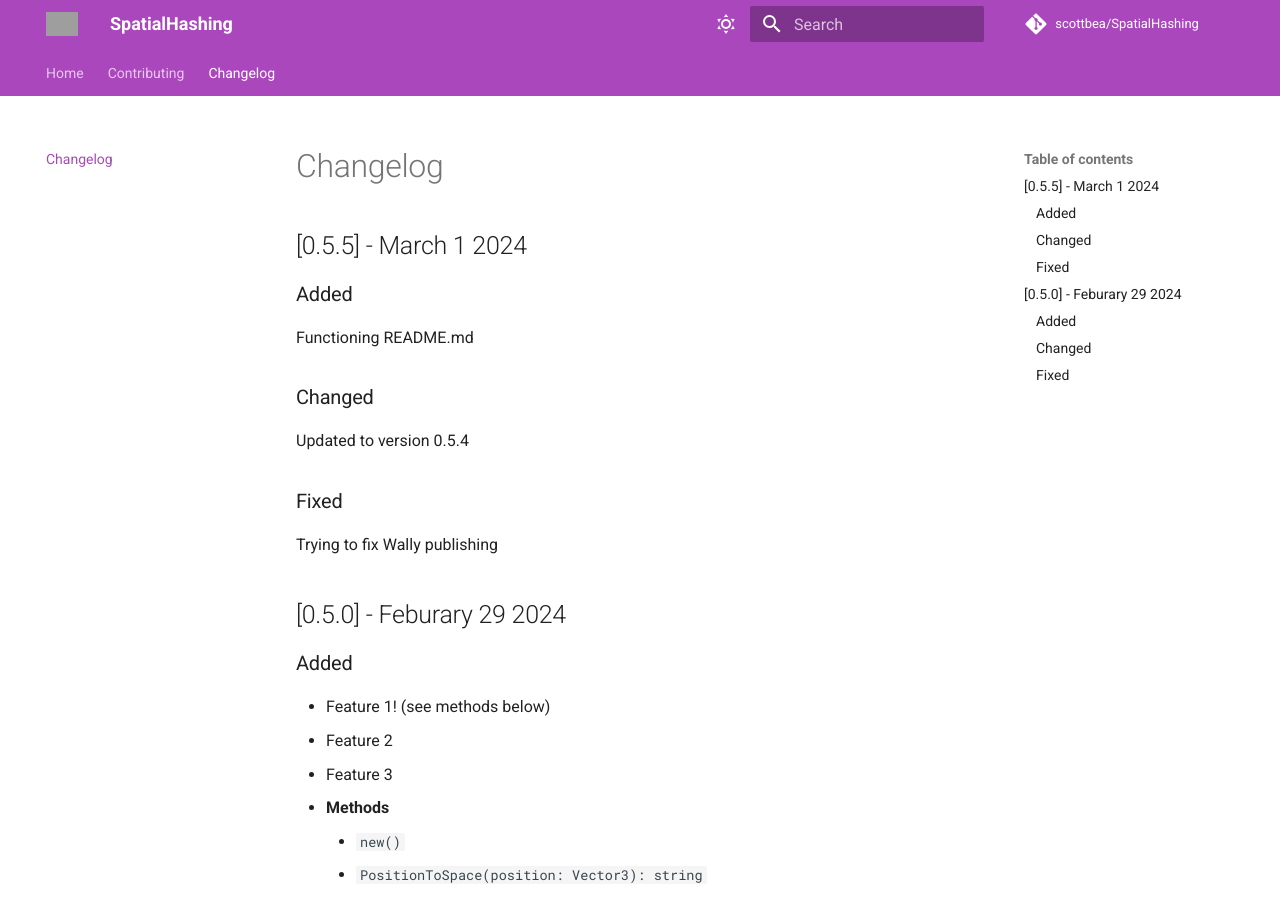
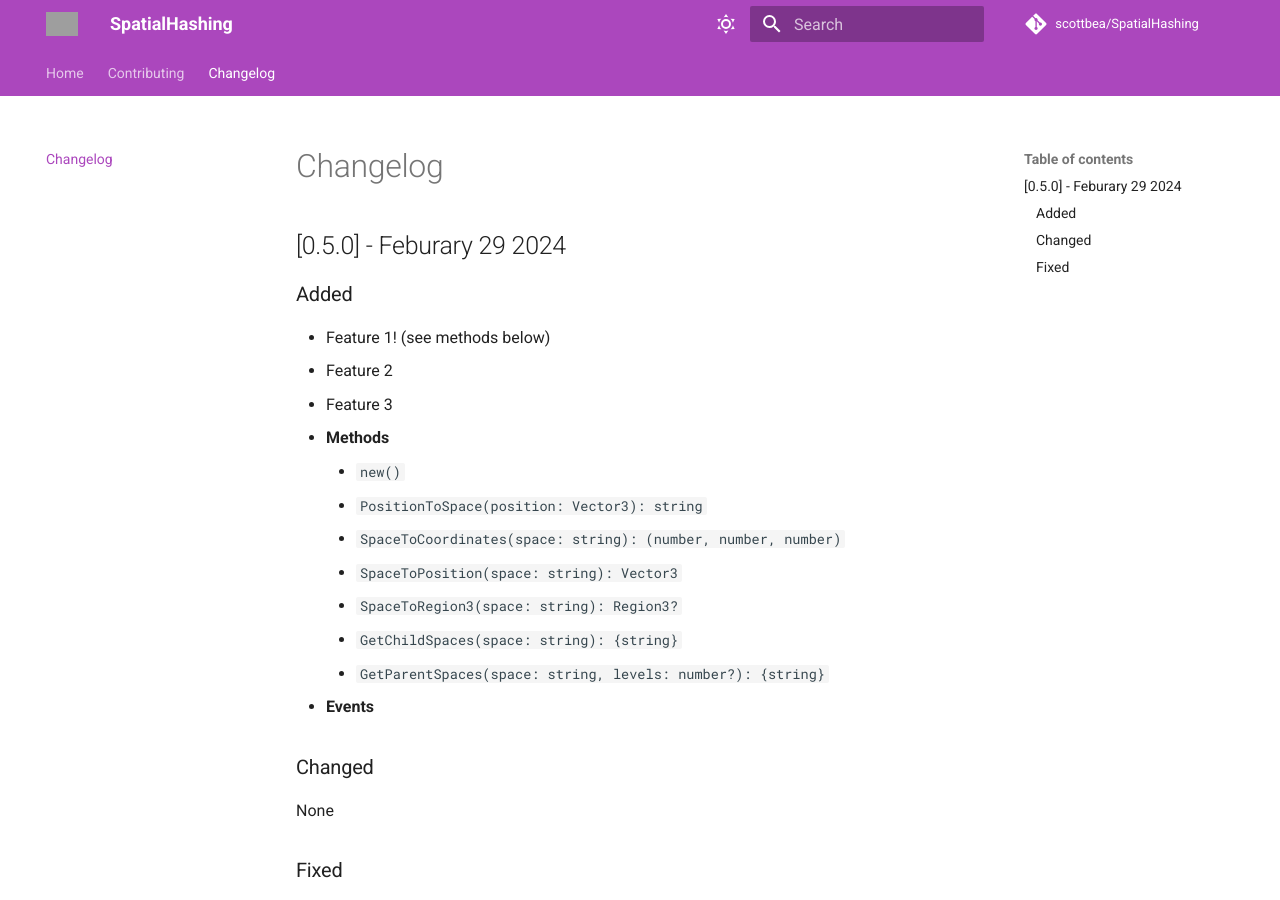
Before and after one commit to scottbea/SpatialHashing, an MkDocs documentation site: the page built from docs/changelog.md, in a window 1280 px wide and 900 px high. Built offline with MkDocs 1.6.1 and Material for MkDocs 9.7.7, drawn with Linux system fonts in a browser that asks for light colours; comment, search, counter and statistics services are not loaded; grey boxes are pictures that could not be loaded.

```diff
--- a/docs/changelog.md
+++ b/docs/changelog.md
@@ -1,14 +1,3 @@
-## [0.5.5] - March 1 2024
-### Added
-Functioning README.md
-
-### Changed
-Updated to version 0.5.4
-
-### Fixed
-Trying to fix Wally publishing
-
-
 ## [0.5.0] - Feburary 29 2024
 ### Added
 - Feature 1! (see methods below)
```
Also changed, not shown: 1 other file.
